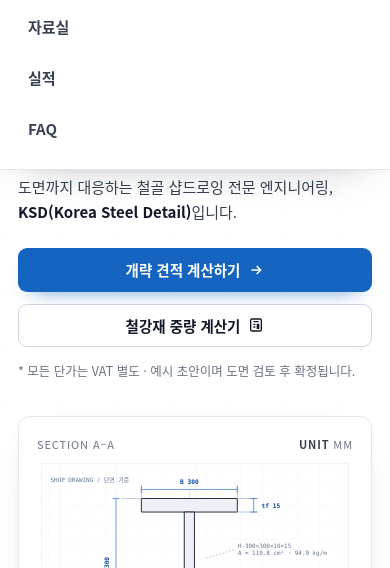
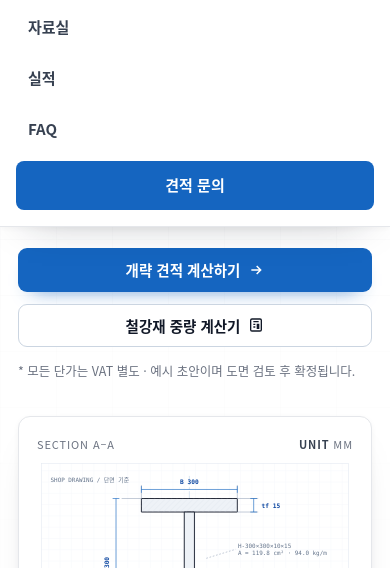
Before and after one commit to sarangline-blip/ksdsl-web, a plain HTML site: page index.html in a window 390 px wide. Both pictures are taken after a click on the button 352 px from the left and 33 px from the top of the page. Shown: the part 276-844 px from the top of the page. Drawn offline with Linux system fonts and the light colour scheme.

Commit message:
모바일 메뉴에 '견적 문의' 버튼 추가 (헤더 CTA가 숨는 폭에서도 문의 화면으로 이동)

```diff
--- a/index.html
+++ b/index.html
@@ -239,6 +239,7 @@ input,select,textarea{font-family:inherit;font-size:15px;color:var(--ink)}
 .qcard--res .qk{color:#b4691f}
 .qcard--res::after{background:#fff1e0}
 .header-cta.is-active{background:var(--steel-d);box-shadow:inset 0 0 0 1px rgba(255,255,255,.25)}
+.nav a.nav-contact{display:none}
 
 /* ---------- cards / about ---------- */
 .cards{display:grid;grid-template-columns:repeat(3,1fr);gap:18px}
@@ -708,6 +709,8 @@ body.res-lock{overflow:hidden}
     background:#fff;border-bottom:1px solid var(--line);padding:10px 16px 16px;box-shadow:var(--shadow);margin:0;
   }
   .nav.open a{padding:12px 12px;font-size:15px}
+  .nav.open a.nav-contact{display:flex;justify-content:center;margin-top:6px;background:var(--steel);color:#fff;font-weight:800}
+  .nav.open a.nav-contact:hover,.nav.open a.nav-contact.is-active{background:var(--steel-d);color:#fff}
   .cards{grid-template-columns:repeat(2,1fr)}
   .process{grid-template-columns:repeat(2,1fr)}
   .process li{border-bottom:1px solid var(--line)}
@@ -840,6 +843,7 @@ body.res-lock{overflow:hidden}
       <a href="#resources">자료실</a>
       <a href="#projects">실적</a>
       <a href="#faq">FAQ</a>
+      <a class="nav-contact" href="#contact">견적 문의</a>
     </nav>
     <span class="draft-chip" title="1차 시안 문서입니다"><i></i><span>1차 시안 v0.1</span></span>
     <a class="btn btn--primary btn--sm header-cta" id="headerCta" href="#contact">견적 문의</a>
```
